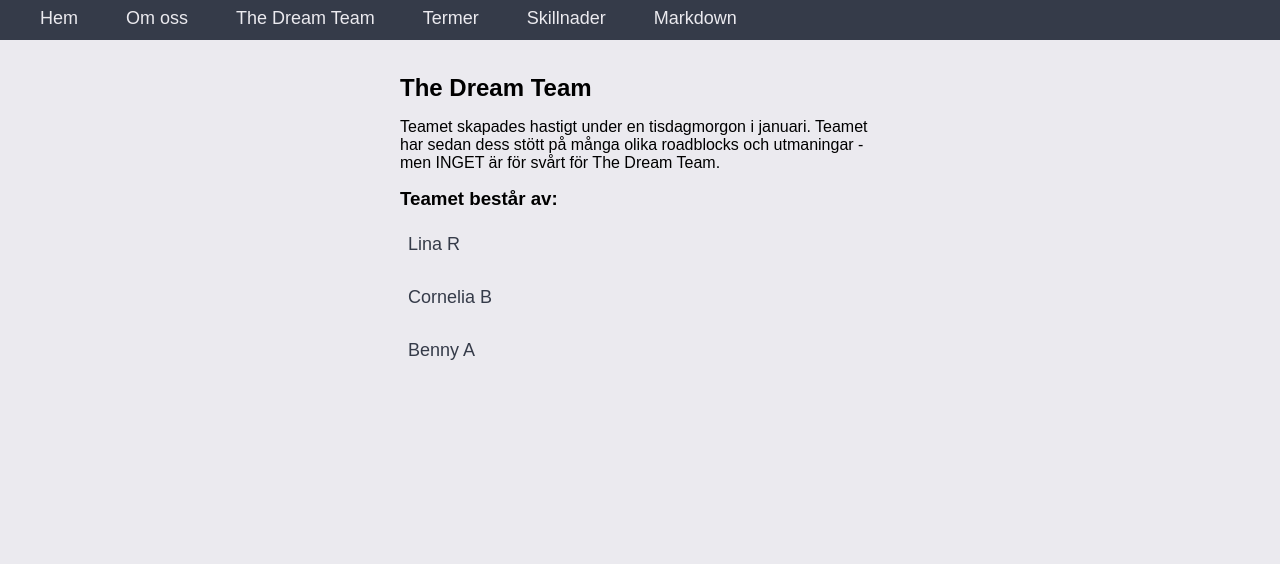
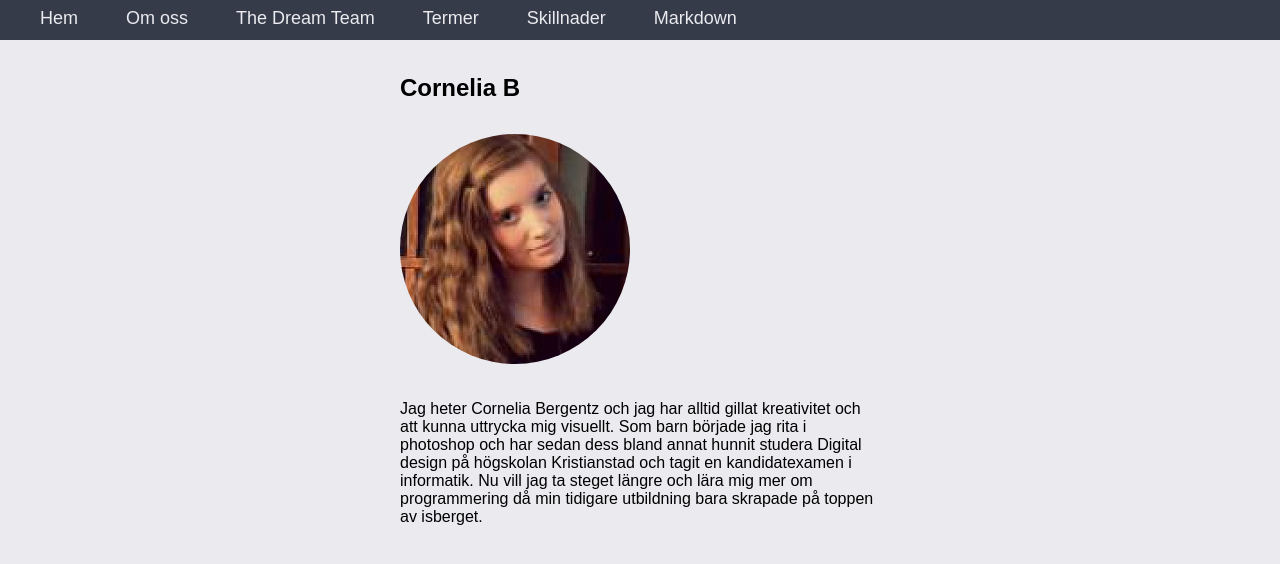
Before and after one commit to LinaRiddersporre/versionshanteringOvning1, a plain HTML site: page cornelia.html in a window 1280 px wide. Drawn offline with Linux system fonts and the light colour scheme.

Commit message:
Add Cornelia

```diff
--- a/teampage.html
+++ b/cornelia.html
@@ -23,14 +23,15 @@
     </nav>
 </section>
     <section>
-        <br>
-            <h2>The Dream Team</h2>
-            <p>Teamet skapades hastigt under en tisdagmorgon i januari. Teamet har sedan dess stött på många olika roadblocks och utmaningar - men INGET är för svårt för The Dream Team.</p>
-
-            <h3>Teamet består av:</h3>
-            <p><a href="teampage.html">Lina R</a></p>
-            <p><a href="teampage.html">Cornelia B</a></p>
-            <p><a href="teampage.html">Benny A</a></p>
+        <section>
+            <br>
+            <h2>Cornelia B</h2>
+            <img src="img/cornelia.jpg" alt="">
+            <p>Jag heter Cornelia Bergentz och jag har alltid gillat kreativitet och att kunna uttrycka mig visuellt. Som
+                barn började jag rita i photoshop och har sedan dess bland annat hunnit studera Digital design på högskolan
+                Kristianstad och tagit en kandidatexamen i informatik. Nu vill jag ta steget längre och lära mig mer om
+                programmering då min tidigare utbildning bara skrapade på toppen av isberget.</p>
+        </section>
     </section>
 
 </body>
```
